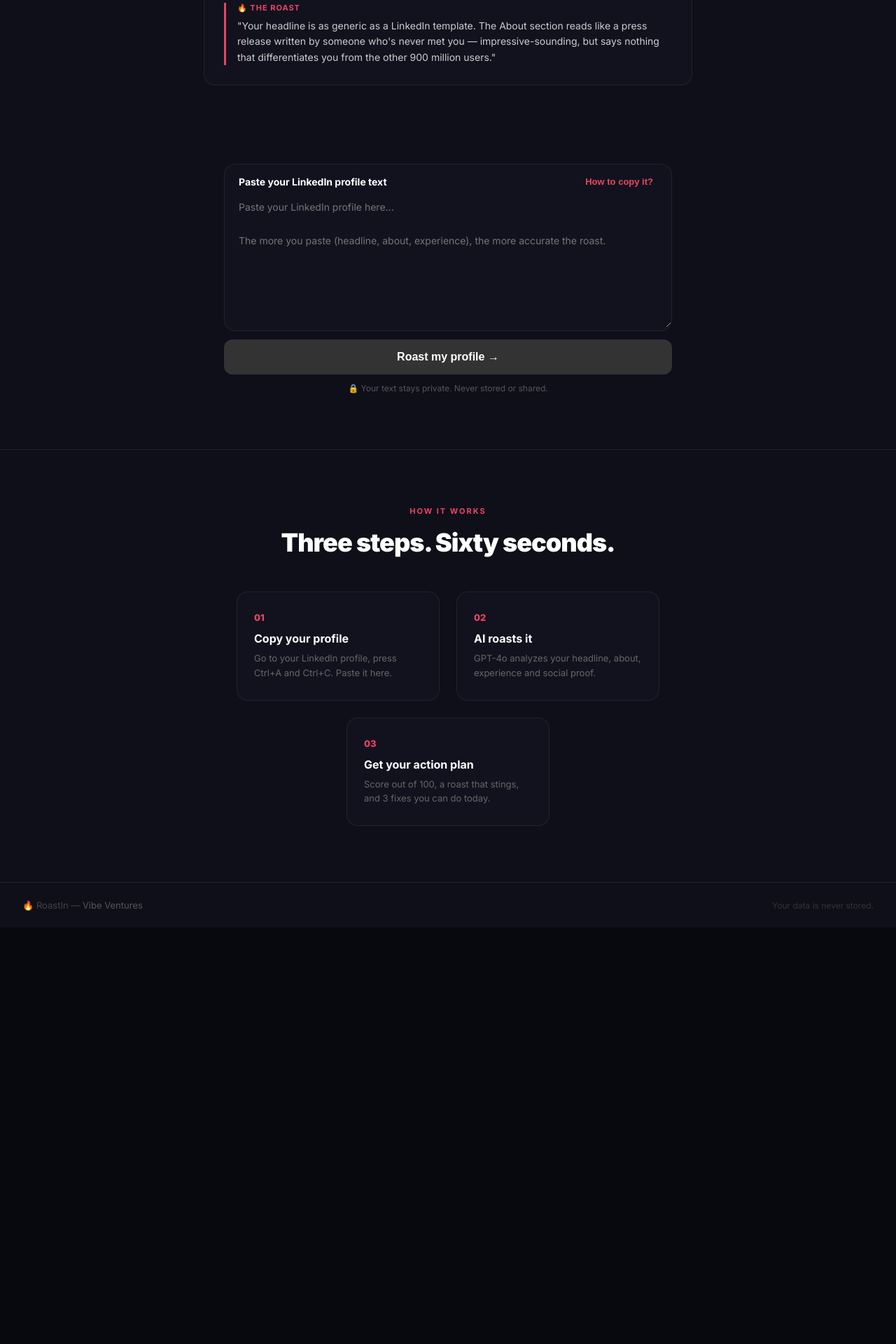
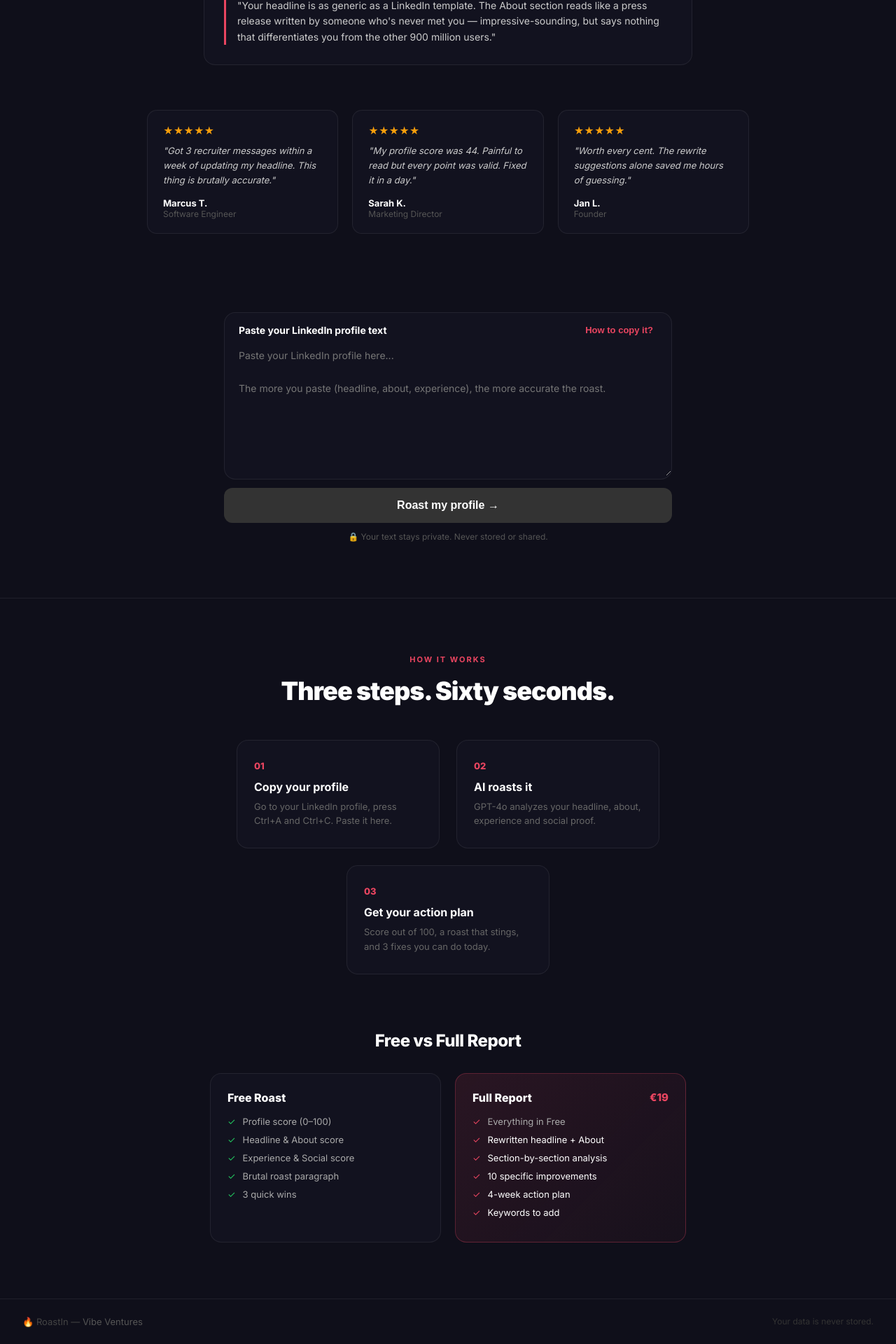
Before and after one commit to tokoyoshi1000/roastin, a Next.js app: page / in a window 1280 px wide. Shown: the part 787-2707 px from the top of the page at 70% size. Before the commit the page ends 2112 px from the top, so only its background shows below. Built offline with nearby package versions, Linux system fonts and the light colour scheme.

Commit message:
feat: price €19, email capture, testimonials, free vs paid comparison

```diff
--- a/app/page.js
+++ b/app/page.js
@@ -14,6 +14,9 @@ export default function Home() {
   const [error, setError] = useState(null)
   const [showInstructions, setShowInstructions] = useState(false)
   const [checkingOut, setCheckingOut] = useState(false)
+  const [email, setEmail] = useState('')
+  const [emailSent, setEmailSent] = useState(false)
+  const [emailLoading, setEmailLoading] = useState(false)
 
   async function handleSubmit(e) {
     e.preventDefault()
@@ -33,6 +36,24 @@ export default function Home() {
       setError(err.message)
     } finally {
       setLoading(false)
+    }
+  }
+
+  async function handleEmailCapture(e) {
+    e.preventDefault()
+    if (!email.trim() || !email.includes('@')) return
+    setEmailLoading(true)
+    try {
+      await fetch('/api/capture-email', {
+        method: 'POST',
+        headers: { 'Content-Type': 'application/json' },
+        body: JSON.stringify({ email, score: result?.score }),
+      })
+      setEmailSent(true)
+    } catch (err) {
+      setEmailSent(true) // silent fail
+    } finally {
+      setEmailLoading(false)
     }
   }
 
@@ -58,6 +79,8 @@ export default function Home() {
     setResult(null)
     setError(null)
     setText('')
+    setEmail('')
+    setEmailSent(false)
   }
 
   const scoreColor = result
@@ -90,7 +113,7 @@ export default function Home() {
             Your LinkedIn profile<br />is <span style={{ color: RED }}>costing you deals.</span>
           </h1>
           <p style={{ color: '#999', fontSize: 18, maxWidth: 520, margin: '0 auto 48px', lineHeight: 1.6 }}>
-            Paste your profile below. Our AI gives you a brutally honest score, a roast that stings, and a concrete fix list — in 60 seconds. Free.
+            Get a brutally honest AI score, a roast that stings, and concrete fixes — in 60 seconds. Free.
           </p>
           <div style={{ display: 'flex', justifyContent: 'center', gap: 48, marginBottom: 64 }}>
             {[['2,400+', 'Profiles roasted'], ['60s', 'Analysis time'], ['Free', 'No credit card']].map(([v, l]) => (
@@ -119,6 +142,22 @@ export default function Home() {
               <div style={{ fontSize: 11, color: RED, fontWeight: 700, letterSpacing: 1, marginBottom: 8 }}>🔥 THE ROAST</div>
               <p style={{ color: '#ccc', fontSize: 14, lineHeight: 1.6, margin: 0 }}>"Your headline is as generic as a LinkedIn template. The About section reads like a press release written by someone who's never met you — impressive-sounding, but says nothing that differentiates you from the other 900 million users."</p>
             </div>
+          </div>
+
+          {/* TESTIMONIALS */}
+          <div style={{ maxWidth: 860, margin: '0 auto 64px', display: 'flex', gap: 20, flexWrap: 'wrap', justifyContent: 'center' }}>
+            {[
+              { quote: "Got 3 recruiter messages within a week of updating my headline. This thing is brutally accurate.", name: "Marcus T.", role: "Software Engineer" },
+              { quote: "My profile score was 44. Painful to read but every point was valid. Fixed it in a day.", name: "Sarah K.", role: "Marketing Director" },
+              { quote: "Worth every cent. The rewrite suggestions alone saved me hours of guessing.", name: "Jan L.", role: "Founder" },
+            ].map((t, i) => (
+              <div key={i} style={{ background: CARD, border: `1px solid ${BORDER}`, borderRadius: 14, padding: '20px 22px', maxWidth: 260, textAlign: 'left', flex: '1 1 220px' }}>
+                <div style={{ color: '#f59e0b', fontSize: 14, marginBottom: 10 }}>★★★★★</div>
+                <p style={{ color: '#ccc', fontSize: 13, lineHeight: 1.6, margin: '0 0 14px', fontStyle: 'italic' }}>"{t.quote}"</p>
+                <div style={{ color: '#fff', fontWeight: 700, fontSize: 13 }}>{t.name}</div>
+                <div style={{ color: '#555', fontSize: 12 }}>{t.role}</div>
+              </div>
+            ))}
           </div>
         </section>
       )}
@@ -211,20 +250,67 @@ export default function Home() {
             </div>
           )}
 
+          {/* EMAIL CAPTURE */}
+          {!emailSent ? (
+            <div style={{ background: CARD, border: `1px solid ${BORDER}`, borderRadius: 20, padding: '24px 28px', marginBottom: 24 }}>
+              <div style={{ fontSize: 11, color: '#555', fontWeight: 700, letterSpacing: 1, marginBottom: 10 }}>📬 GET YOUR RESULTS BY EMAIL</div>
+              <p style={{ color: '#aaa', fontSize: 14, lineHeight: 1.5, margin: '0 0 16px' }}>
+                We'll send your score and quick wins to your inbox — no spam, unsubscribe anytime.
+              </p>
+              <form onSubmit={handleEmailCapture} style={{ display: 'flex', gap: 10, flexWrap: 'wrap' }}>
+                <input
+                  type="email"
+                  value={email}
+                  onChange={e => setEmail(e.target.value)}
+                  placeholder="your@email.com"
+                  style={{ flex: 1, minWidth: 200, background: 'rgba(255,255,255,0.05)', border: `1px solid ${BORDER}`, borderRadius: 8, padding: '10px 14px', color: '#fff', fontSize: 14, outline: 'none', fontFamily: 'inherit' }}
+                />
+                <button
+                  type="submit"
+                  disabled={emailLoading || !email.includes('@')}
+                  style={{ padding: '10px 20px', borderRadius: 8, border: 'none', background: emailLoading || !email.includes('@') ? '#333' : RED, color: '#fff', fontSize: 14, fontWeight: 700, cursor: emailLoading || !email.includes('@') ? 'not-allowed' : 'pointer', whiteSpace: 'nowrap' }}>
+                  {emailLoading ? '...' : 'Send →'}
+                </button>
+              </form>
+            </div>
+          ) : (
+            <div style={{ background: 'rgba(34,197,94,0.08)', border: '1px solid rgba(34,197,94,0.2)', borderRadius: 20, padding: '20px 28px', marginBottom: 24, display: 'flex', alignItems: 'center', gap: 12 }}>
+              <span style={{ fontSize: 20 }}>✅</span>
+              <div>
+                <div style={{ color: '#22c55e', fontWeight: 700, fontSize: 14 }}>Results sent!</div>
+                <div style={{ color: '#666', fontSize: 13 }}>Check your inbox in the next few minutes.</div>
+              </div>
+            </div>
+          )}
+
           {/* UPSELL — Full Report */}
-          <div style={{ background: `linear-gradient(135deg, rgba(233,69,96,0.15) 0%, rgba(233,69,96,0.05) 100%)`, border: `1px solid rgba(233,69,96,0.3)`, borderRadius: 20, padding: '32px', marginBottom: 24, textAlign: 'center' }}>
-            <div style={{ fontSize: 11, color: RED, fontWeight: 700, letterSpacing: 1, marginBottom: 12 }}>🚀 WANT THE FULL PICTURE?</div>
-            <h3 style={{ color: '#fff', fontSize: 22, fontWeight: 800, margin: '0 0 12px', letterSpacing: -0.5 }}>Get Your Full LinkedIn Report</h3>
-            <p style={{ color: '#aaa', fontSize: 14, lineHeight: 1.6, margin: '0 0 24px', maxWidth: 420, marginLeft: 'auto', marginRight: 'auto' }}>
-              Section-by-section breakdown with rewrites, 10 specific improvements, a 4-week action plan, and keyword optimization.
+          <div style={{ background: `linear-gradient(135deg, rgba(233,69,96,0.15) 0%, rgba(233,69,96,0.05) 100%)`, border: `1px solid rgba(233,69,96,0.3)`, borderRadius: 20, padding: '32px', marginBottom: 24 }}>
+            <div style={{ fontSize: 11, color: RED, fontWeight: 700, letterSpacing: 1, marginBottom: 12, textAlign: 'center' }}>🚀 WANT THE FULL PICTURE?</div>
+            <h3 style={{ color: '#fff', fontSize: 22, fontWeight: 800, margin: '0 0 12px', letterSpacing: -0.5, textAlign: 'center' }}>Get Your Full LinkedIn Report</h3>
+            <p style={{ color: '#aaa', fontSize: 14, lineHeight: 1.6, margin: '0 0 20px', textAlign: 'center' }}>
+              Everything you need to go from overlooked to inbound-ready.
             </p>
+            <div style={{ display: 'grid', gridTemplateColumns: '1fr 1fr', gap: 10, marginBottom: 24 }}>
+              {[
+                '✍️ Rewritten headline + About',
+                '📊 Section-by-section breakdown',
+                '🎯 10 specific improvements',
+                '📅 4-week action plan',
+                '🔑 Keywords to add',
+                '⚡ Instant delivery',
+              ].map((item, i) => (
+                <div key={i} style={{ display: 'flex', alignItems: 'center', gap: 8, color: '#ccc', fontSize: 13 }}>
+                  {item}
+                </div>
+              ))}
+            </div>
             <button
               onClick={handleCheckout}
               disabled={checkingOut}
-              style={{ padding: '14px 36px', borderRadius: 10, border: 'none', background: RED, color: '#fff', fontSize: 16, fontWeight: 800, cursor: checkingOut ? 'not-allowed' : 'pointer', opacity: checkingOut ? 0.7 : 1, boxShadow: '0 4px 20px rgba(233,69,96,0.4)', transition: 'all 0.2s' }}>
-              {checkingOut ? 'Redirecting to checkout...' : 'Get Full Report — €9'}
+              style={{ width: '100%', padding: '16px 36px', borderRadius: 10, border: 'none', background: RED, color: '#fff', fontSize: 17, fontWeight: 800, cursor: checkingOut ? 'not-allowed' : 'pointer', opacity: checkingOut ? 0.7 : 1, boxShadow: '0 4px 20px rgba(233,69,96,0.4)', transition: 'all 0.2s' }}>
+              {checkingOut ? 'Redirecting to checkout...' : 'Get Full Report — €19'}
             </button>
-            <div style={{ color: '#555', fontSize: 12, marginTop: 10 }}>One-time payment · Instant delivery</div>
+            <div style={{ color: '#555', fontSize: 12, marginTop: 10, textAlign: 'center' }}>One-time payment · Instant delivery · 30-day money-back guarantee</div>
           </div>
 
           {/* SHARE + RESET */}
@@ -248,7 +334,7 @@ export default function Home() {
         <section style={{ padding: '80px 24px', textAlign: 'center', borderTop: `1px solid ${BORDER}` }}>
           <div style={{ fontSize: 11, color: RED, fontWeight: 700, letterSpacing: 2, marginBottom: 16 }}>HOW IT WORKS</div>
           <h2 style={{ color: '#fff', fontSize: 36, fontWeight: 900, margin: '0 0 48px', letterSpacing: -1 }}>Three steps. Sixty seconds.</h2>
-          <div style={{ display: 'flex', justifyContent: 'center', gap: 24, flexWrap: 'wrap', maxWidth: 860, margin: '0 auto' }}>
+          <div style={{ display: 'flex', justifyContent: 'center', gap: 24, flexWrap: 'wrap', maxWidth: 860, margin: '0 auto 80px' }}>
             {[
               ['01', 'Copy your profile', 'Go to your LinkedIn profile, press Ctrl+A and Ctrl+C. Paste it here.'],
               ['02', 'AI roasts it', 'GPT-4o analyzes your headline, about, experience and social proof.'],
@@ -260,6 +346,32 @@ export default function Home() {
                 <div style={{ color: '#666', fontSize: 13, lineHeight: 1.6 }}>{d}</div>
               </div>
             ))}
+          </div>
+
+          {/* FREE vs PAID */}
+          <div style={{ maxWidth: 680, margin: '0 auto' }}>
+            <h3 style={{ color: '#fff', fontSize: 24, fontWeight: 800, margin: '0 0 32px', letterSpacing: -0.5 }}>Free vs Full Report</h3>
+            <div style={{ display: 'grid', gridTemplateColumns: '1fr 1fr', gap: 20, textAlign: 'left' }}>
+              <div style={{ background: CARD, border: `1px solid ${BORDER}`, borderRadius: 16, padding: '24px' }}>
+                <div style={{ color: '#fff', fontWeight: 800, fontSize: 16, marginBottom: 16 }}>Free Roast</div>
+                {['Profile score (0–100)', 'Headline & About score', 'Experience & Social score', 'Brutal roast paragraph', '3 quick wins'].map((item, i) => (
+                  <div key={i} style={{ display: 'flex', gap: 10, alignItems: 'center', marginBottom: 10, color: '#aaa', fontSize: 13 }}>
+                    <span style={{ color: '#22c55e' }}>✓</span> {item}
+                  </div>
+                ))}
+              </div>
+              <div style={{ background: `linear-gradient(135deg, rgba(233,69,96,0.12) 0%, rgba(233,69,96,0.04) 100%)`, border: `1px solid rgba(233,69,96,0.3)`, borderRadius: 16, padding: '24px' }}>
+                <div style={{ display: 'flex', justifyContent: 'space-between', alignItems: 'center', marginBottom: 16 }}>
+                  <div style={{ color: '#fff', fontWeight: 800, fontSize: 16 }}>Full Report</div>
+                  <div style={{ color: RED, fontWeight: 800, fontSize: 15 }}>€19</div>
+                </div>
+                {['Everything in Free', 'Rewritten headline + About', 'Section-by-section analysis', '10 specific improvements', '4-week action plan', 'Keywords to add'].map((item, i) => (
+                  <div key={i} style={{ display: 'flex', gap: 10, alignItems: 'center', marginBottom: 10, color: i === 0 ? '#aaa' : '#fff', fontSize: 13 }}>
+                    <span style={{ color: RED }}>✓</span> {item}
+                  </div>
+                ))}
+              </div>
+            </div>
           </div>
         </section>
       )}
```
